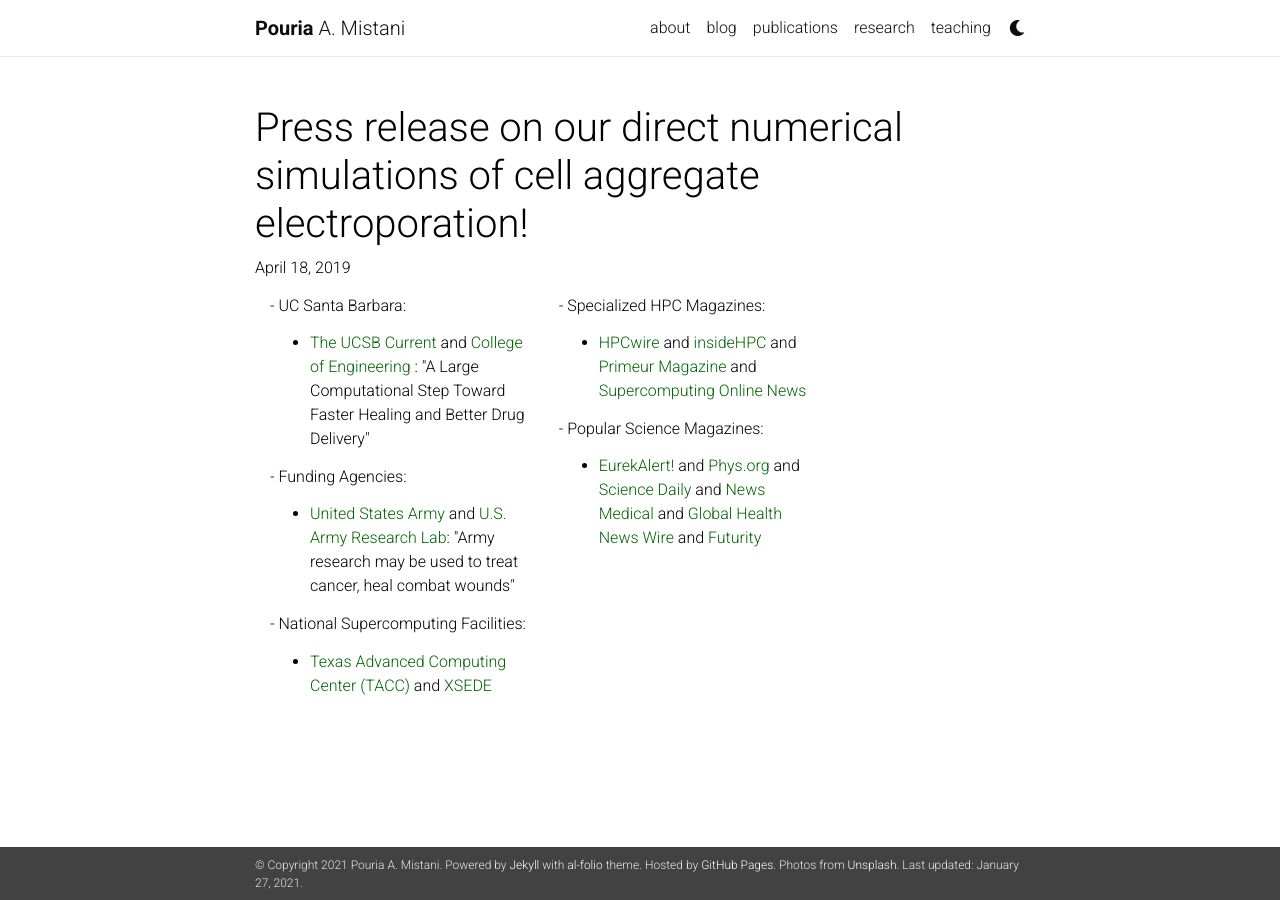
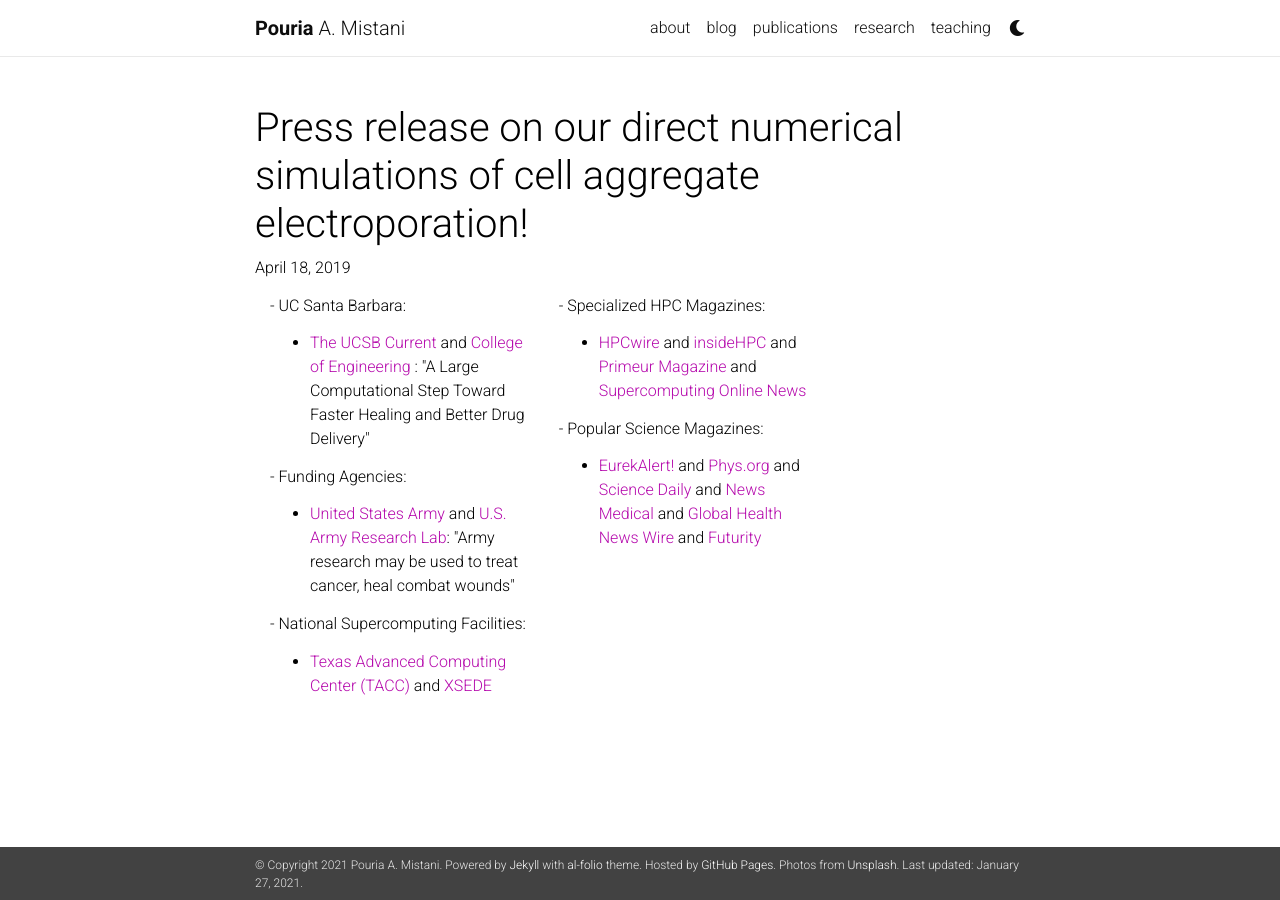
Before and after one commit to pourion/pourion.github.io, a Jekyll site: the page built from _news/announcement_2.md, in a window 1280 px wide. Built offline with Jekyll 4.4.1, drawn with Linux system fonts in a browser that asks for light colours; nearby versions of some CDN libraries; a style sheet for code colours, icons or effects is not loaded.

Commit message:
some glitches fixed

```diff
--- a/_news/announcement_2.md
+++ b/_news/announcement_2.md
@@ -13,21 +13,21 @@ inline: false
      <h6>- UC Santa Barbara:</h6>
            <p>
          <ul>
-     <li><a href="https://www.news.ucsb.edu/2019/019516/pulse" style="color:darkgreen">The UCSB Current</a> and <a href="https://engineering.ucsb.edu/news/large-computational-step-toward-faster-healing-and-better-drug-delivery" style="color:darkgreen">  College of Engineering </a>: "A Large Computational Step Toward Faster Healing and Better Drug Delivery" </li>
+     <li><a href="https://www.news.ucsb.edu/2019/019516/pulse" >The UCSB Current</a> and <a href="https://engineering.ucsb.edu/news/large-computational-step-toward-faster-healing-and-better-drug-delivery" >  College of Engineering </a>: "A Large Computational Step Toward Faster Healing and Better Drug Delivery" </li>
      </ul>
        </p>
 
        <h6>- Funding Agencies:</h6>
            <p>
          <ul>
-     <li><a href="https://www.army.mil/article/221187/army_research_may_be_used_to_treat_cancer_heal_combat_wounds" style="color:darkgreen"> United States Army</a> and <a href="https://www.arl.army.mil/www/default.cfm?article=3419" style="color:darkgreen">  U.S. Army Research Lab</a>: "Army research may be used to treat cancer, heal combat wounds" </li>
+     <li><a href="https://www.army.mil/article/221187/army_research_may_be_used_to_treat_cancer_heal_combat_wounds" > United States Army</a> and <a href="https://www.arl.army.mil/www/default.cfm?article=3419" >  U.S. Army Research Lab</a>: "Army research may be used to treat cancer, heal combat wounds" </li>
      </ul>
        </p>
 
            <h6>- National Supercomputing Facilities:</h6>
      <p>
      <ul>
-     <li><a href="https://www.tacc.utexas.edu/latest-news/-/asset_publisher/rTY3t77Cj5Zq/content/pulsating-cells" style="color:darkgreen">Texas Advanced Computing Center (TACC)</a> and <a href="https://www.xsede.org/-/pulsating-cells" style="color:darkgreen">XSEDE</a></li>
+     <li><a href="https://www.tacc.utexas.edu/latest-news/-/asset_publisher/rTY3t77Cj5Zq/content/pulsating-cells" >Texas Advanced Computing Center (TACC)</a> and <a href="https://www.xsede.org/-/pulsating-cells" >XSEDE</a></li>
      </ul>
      </p>
    </div>
@@ -35,14 +35,14 @@ inline: false
      <h6>- Specialized HPC Magazines:</h6>
          <p>
      <ul>
-     <li><a href="https://www.hpcwire.com/off-the-wire/research-using-tacc-supercomputers-helps-develop-new-anti-cancer-strategies/" style="color:darkgreen">HPCwire</a> and <a href="https://insidehpc.com/2019/04/supercomputing-bioelectric-fields-in-the-fight-against-cancer/" style="color:darkgreen">insideHPC</a> and <a href="http://primeurmagazine.com/weekly/AE-PR-05-19-95.html" style="color:darkgreen">Primeur Magazine</a> and <a href="https://supercomputingonline.com/latest/60042-army-research-may-be-used-to-treat-cancer-heal-combat-wounds" style="color:darkgreen">Supercomputing Online News</a></li>
+     <li><a href="https://www.hpcwire.com/off-the-wire/research-using-tacc-supercomputers-helps-develop-new-anti-cancer-strategies/" >HPCwire</a> and <a href="https://insidehpc.com/2019/04/supercomputing-bioelectric-fields-in-the-fight-against-cancer/" >insideHPC</a> and <a href="http://primeurmagazine.com/weekly/AE-PR-05-19-95.html" >Primeur Magazine</a> and <a href="https://supercomputingonline.com/latest/60042-army-research-may-be-used-to-treat-cancer-heal-combat-wounds" >Supercomputing Online News</a></li>
      </ul>
                  </p>
 
      <h6>- Popular Science Magazines:</h6>
      <p>
          <ul>
-     <li><a href="https://eurekalert.org/pub_releases/2019-05/uarl-arm050119.php" style="color:darkgreen">EurekAlert!</a> and <a href="https://phys.org/news/2019-05-cancer-combat-wounds.html" style="color:darkgreen">Phys.org </a> and <a href="https://www.sciencedaily.com/releases/2019/05/190501114430.htm" style="color:darkgreen">Science Daily</a> and <a href="https://www.news-medical.net/news/20190501/Army-research-may-help-improve-cancer-treatments-and-treat-combat-wounds.aspx" style="color:darkgreen">News Medical</a> and <a href="https://globalhealthnewswire.com/2019/05/04/army-research-may-be-used-to-treat-cancer-heal-combat-wounds/" style="color:darkgreen">Global Health News Wire</a> and <a href="https://www.futurity.org/electroporation-simulations-2108122/" style="color:darkgreen">Futurity</a> </li>
+     <li><a href="https://eurekalert.org/pub_releases/2019-05/uarl-arm050119.php" >EurekAlert!</a> and <a href="https://phys.org/news/2019-05-cancer-combat-wounds.html" >Phys.org </a> and <a href="https://www.sciencedaily.com/releases/2019/05/190501114430.htm" >Science Daily</a> and <a href="https://www.news-medical.net/news/20190501/Army-research-may-help-improve-cancer-treatments-and-treat-combat-wounds.aspx" >News Medical</a> and <a href="https://globalhealthnewswire.com/2019/05/04/army-research-may-be-used-to-treat-cancer-heal-combat-wounds/" >Global Health News Wire</a> and <a href="https://www.futurity.org/electroporation-simulations-2108122/" >Futurity</a> </li>
      </ul>
      </p>
      </div>
```
